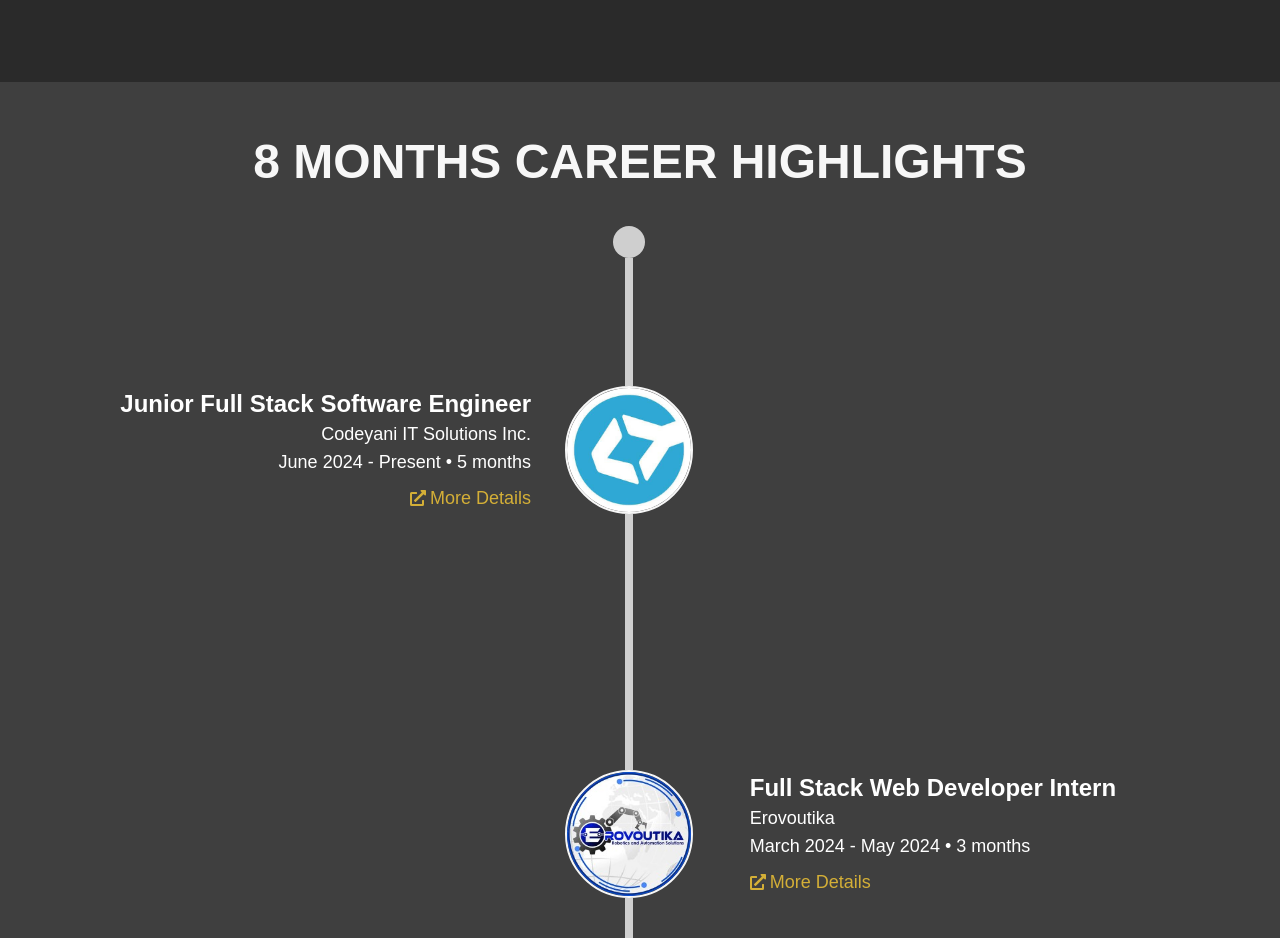
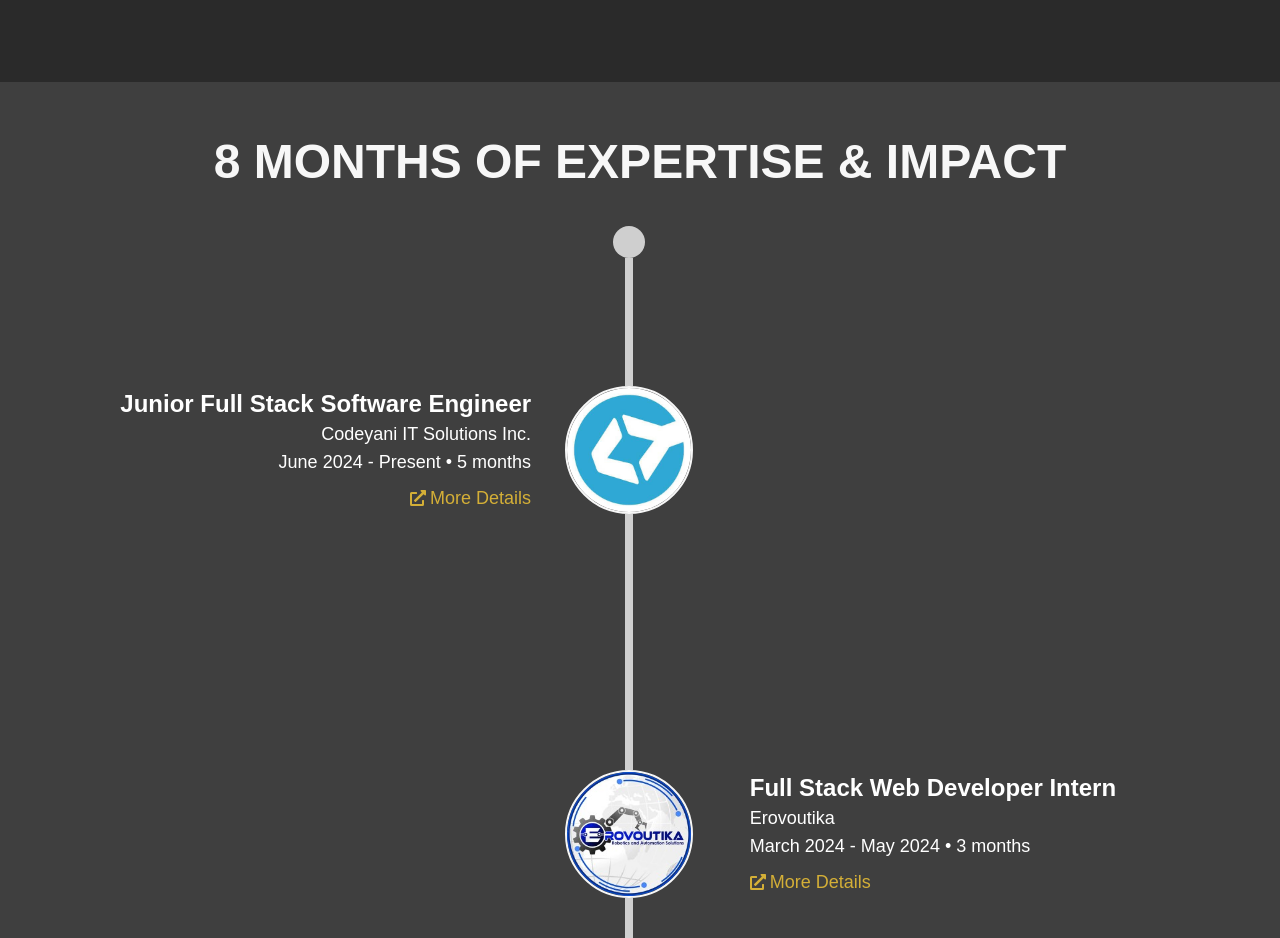
Before and after one commit to lancedalanon/my-portfolio, a Next.js app: page / in a window 1280 px wide. Shown: the part 2420-3358 px from the top of the page. Built offline with nearby package versions, Linux system fonts and the light colour scheme.

Commit message:
Change "Career Highlights" to "Of Expertise & Impact"

```diff
--- a/components/home/ExperienceSection.tsx
+++ b/components/home/ExperienceSection.tsx
@@ -110,7 +110,7 @@ const ExperienceSection: React.FC = () => {
             <h2 className="text-4xl md:text-5xl font-bold text-custom-100 text-center mb-10">
                 {totalYears > 0 ? `${totalYears} YEAR${totalYears > 1 ? 'S ' : ' '} AND ` : ''}
                 {totalMonths > 0 ? `${totalMonths} MONTH${totalMonths > 1 ? 'S ' : ' '}` : ''}
-                CAREER HIGHLIGHTS
+                OF EXPERTISE & IMPACT
             </h2>
             {isSmallScreen ?
                 <SmallScreenExperience
```
